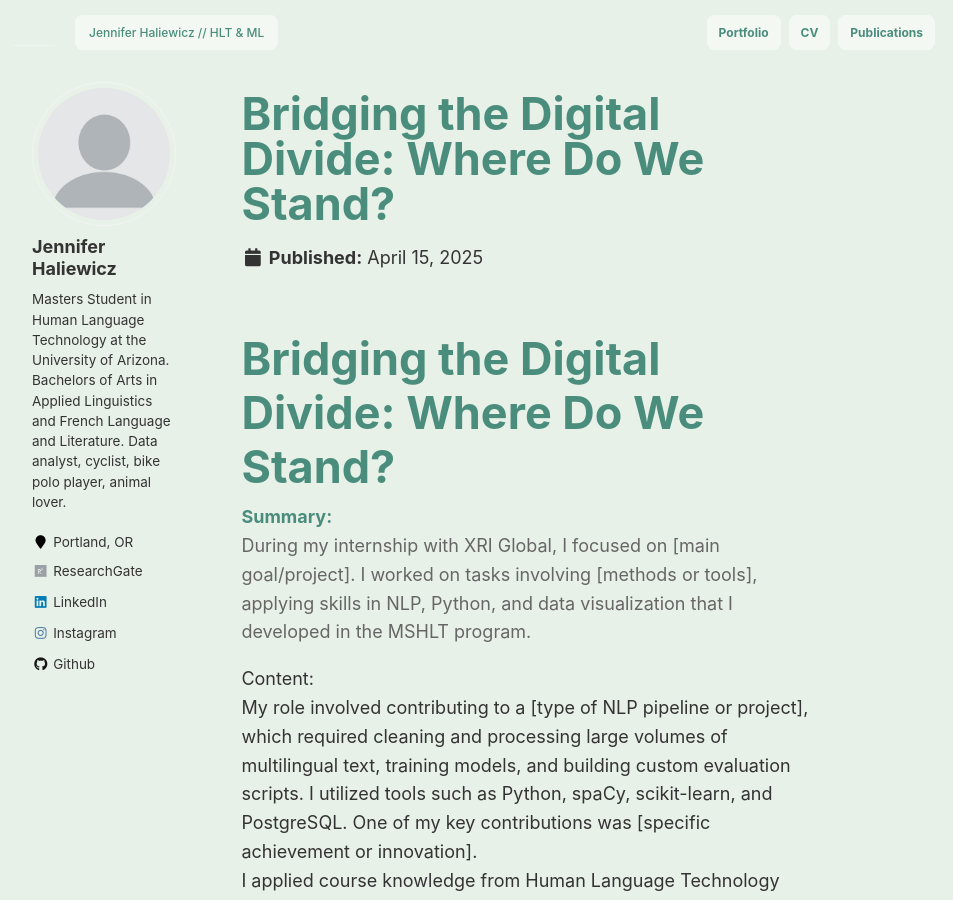
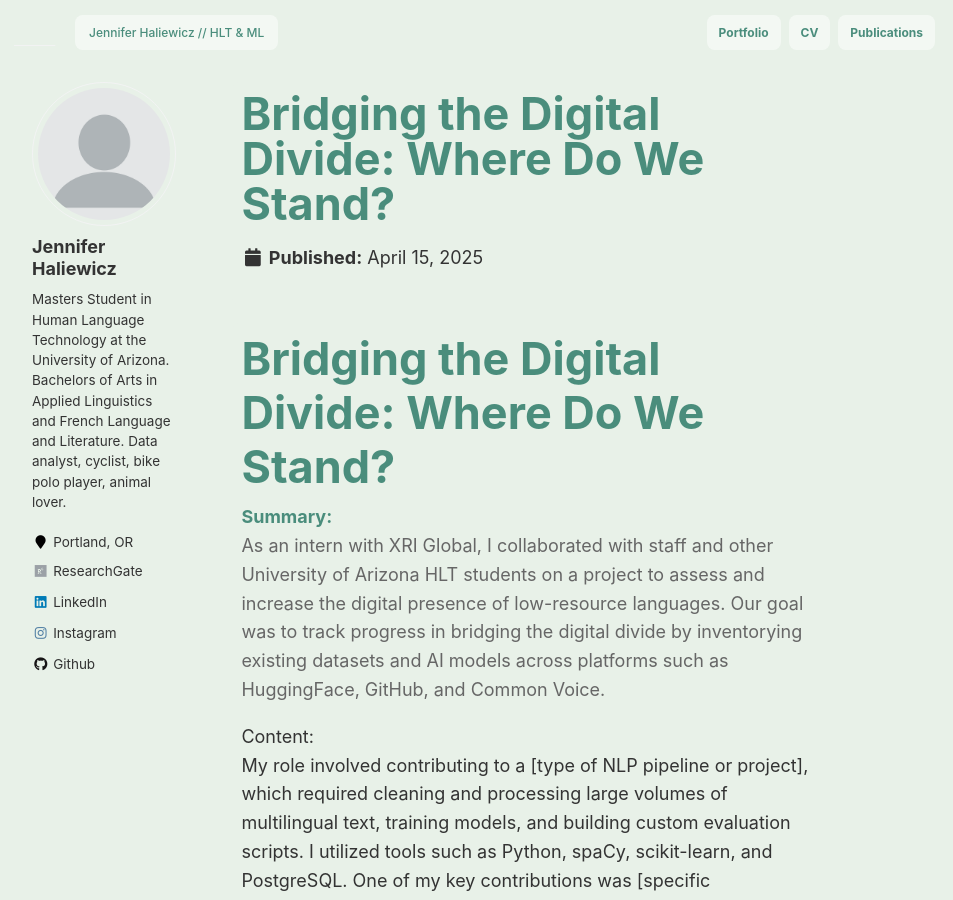
Before and after one commit to rofljen/HLTProfessionalSite, a Jekyll site: the page built from _portfolio/portfolio-1.html, in a window 1280 px wide and 900 px high. Shown: the whole window, without its empty margins (135-1088 px from the left). Built offline with Jekyll 4.4.1, drawn with Linux system fonts in a browser that asks for light colours.

Commit message:
Update portfolio-1.html

```diff
--- a/_portfolio/portfolio-1.html
+++ b/_portfolio/portfolio-1.html
@@ -94,8 +94,7 @@
             <div class="summary">Summary:</div>
             <div class="summary-content">
                 <!-- Replace with real summary -->
-                During my internship with XRI Global, I focused on [main goal/project]. I worked on tasks involving [methods or tools], applying skills in NLP, Python, and data visualization that I developed in the MSHLT program.
-            </div>
+            As an intern with XRI Global, I collaborated with staff and other University of Arizona HLT students on a project to assess and increase the digital presence of low-resource languages. Our goal was to track progress in bridging the digital divide by inventorying existing datasets and AI models across platforms such as HuggingFace, GitHub, and Common Voice.</div>
 
             <div class="content">Content:</div>
             <div class="content-info">
```
